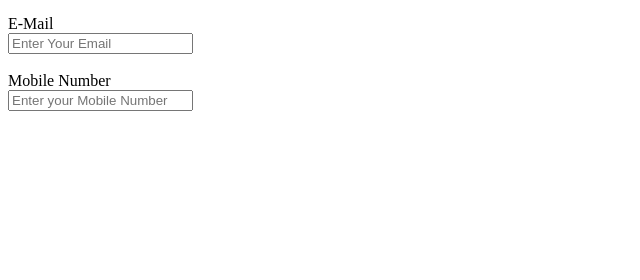
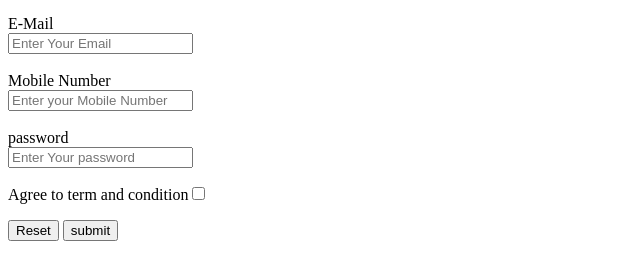
Before and after one commit to sachindwivedi70/HTML, a plain HTML site: page 02Login-Form/index.html in a window 1280 px wide. Shown: the part 104-384 px from the top of the page, without its empty margins (0-640 px from the left). Drawn offline with Linux system fonts and the light colour scheme.

Commit message:
Login Page Complted

```diff
--- a/02Login-Form/index.html
+++ b/02Login-Form/index.html
@@ -28,6 +28,11 @@
       />
    <br><br>
 
+    <div> <Lable for="password">password</Lable></div>
+    <input id="password" name="password" type="password" Placeholder="Enter Your password" required/>
 
+    <p>Agree to term and condition<input type="checkbox" required/></p>
+  <button type="reset">Reset</button>
+    <button type="submit">submit</button></form>
   </body>
 </html>
```
